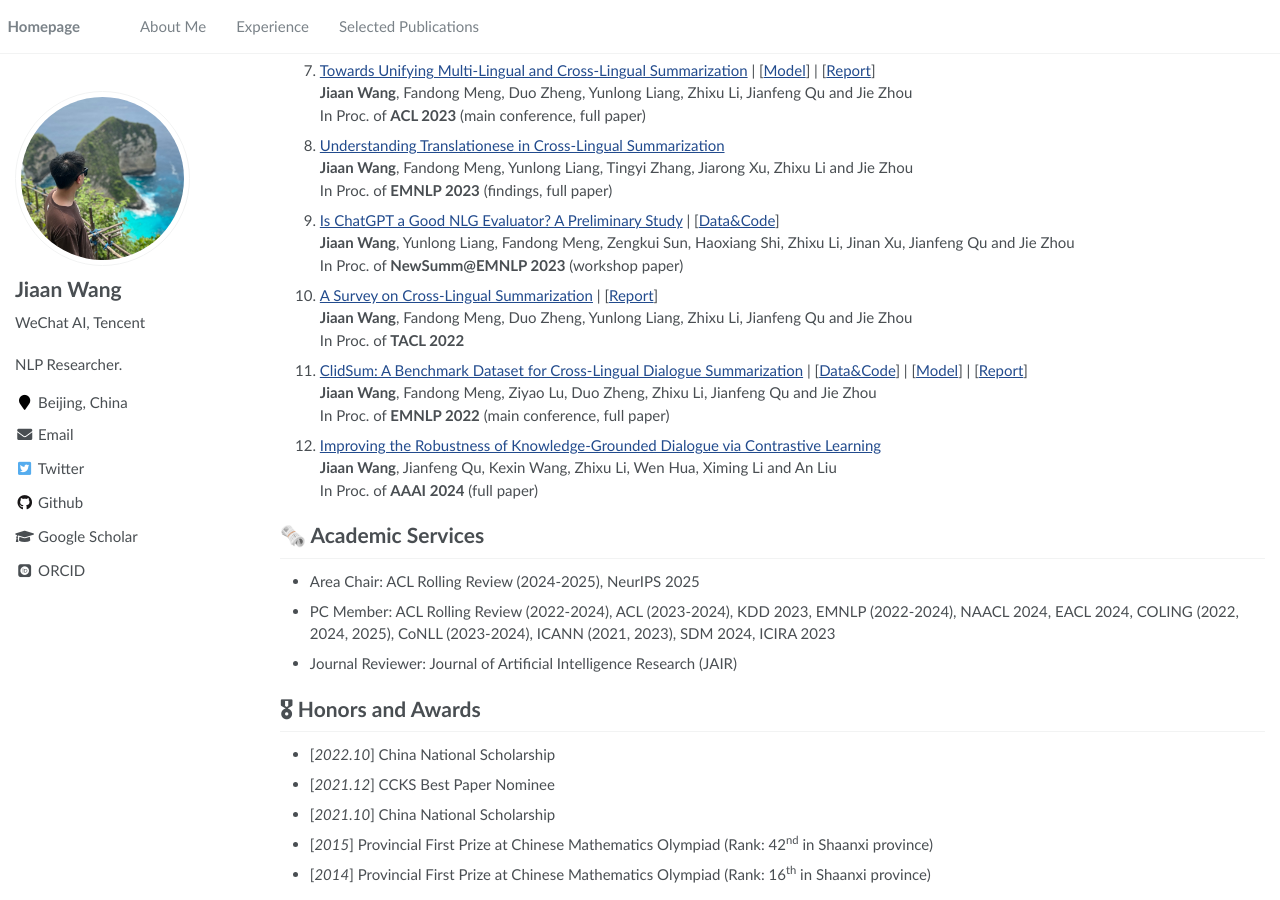
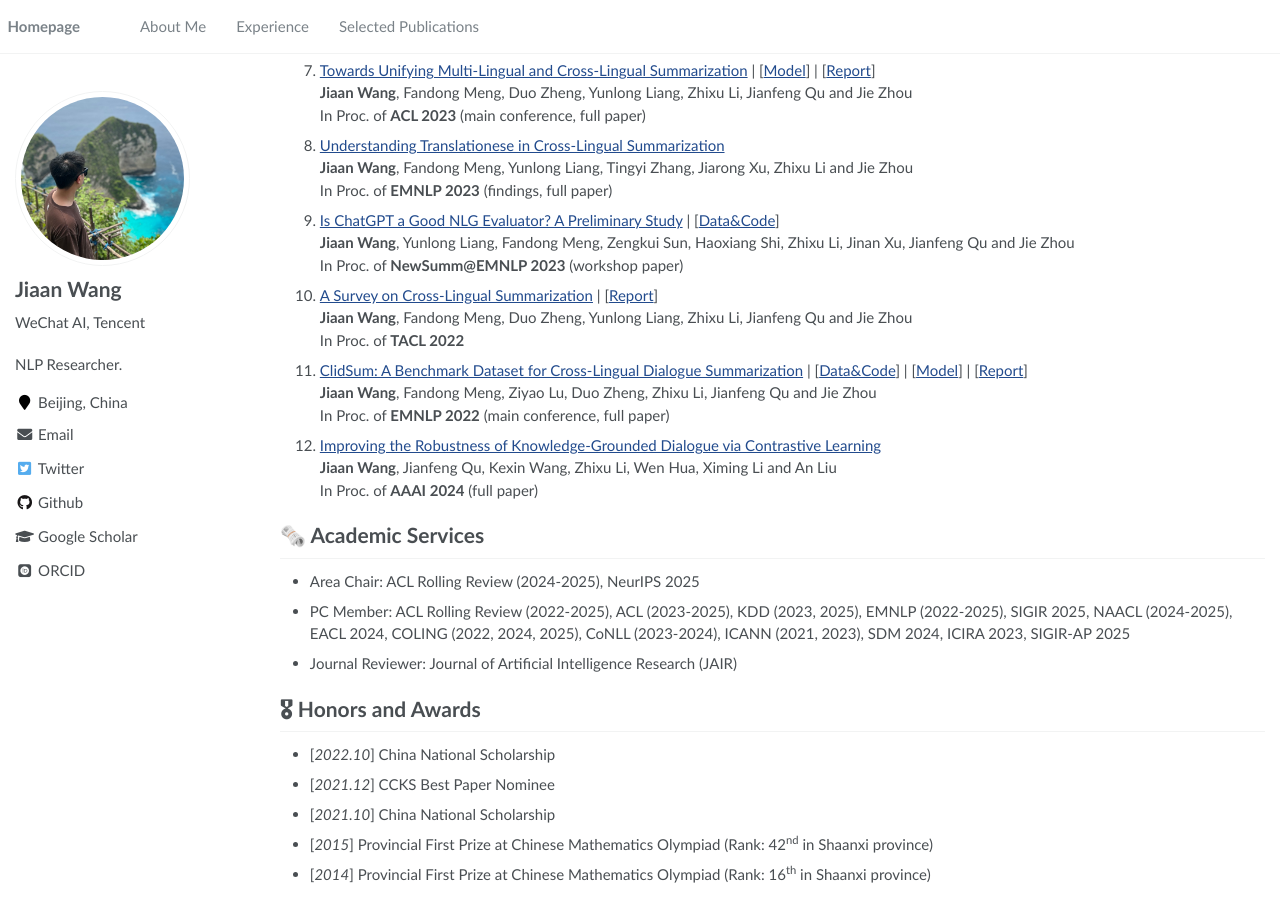
Before and after one commit to JiaanWang-academic/JiaanWang-academic.github.io, a Jekyll site: the page built from _pages/about.md, in a window 1280 px wide and 900 px high, scrolled down 1391 px. Built offline with Jekyll 4.4.1, drawn with Linux system fonts in a browser that asks for light colours; some web fonts are replaced.

Commit message:
Update about.md

```diff
--- a/_pages/about.md
+++ b/_pages/about.md
@@ -84,7 +84,7 @@ In Proc. of **AAAI 2024** (full paper)
 
 # 🗞️ Academic Services
 - Area Chair: ACL Rolling Review (2024-2025), NeurIPS 2025
-- PC Member: ACL Rolling Review (2022-2024), ACL (2023-2024), KDD 2023, EMNLP (2022-2024), NAACL 2024, EACL 2024, COLING (2022, 2024, 2025), CoNLL (2023-2024), ICANN (2021, 2023), SDM 2024, ICIRA 2023
+- PC Member: ACL Rolling Review (2022-2025), ACL (2023-2025), KDD (2023, 2025), EMNLP (2022-2025), SIGIR 2025, NAACL (2024-2025), EACL 2024, COLING (2022, 2024, 2025), CoNLL (2023-2024), ICANN (2021, 2023), SDM 2024, ICIRA 2023, SIGIR-AP 2025
 - Journal Reviewer: Journal of Artificial Intelligence Research (JAIR)
 
 
```
